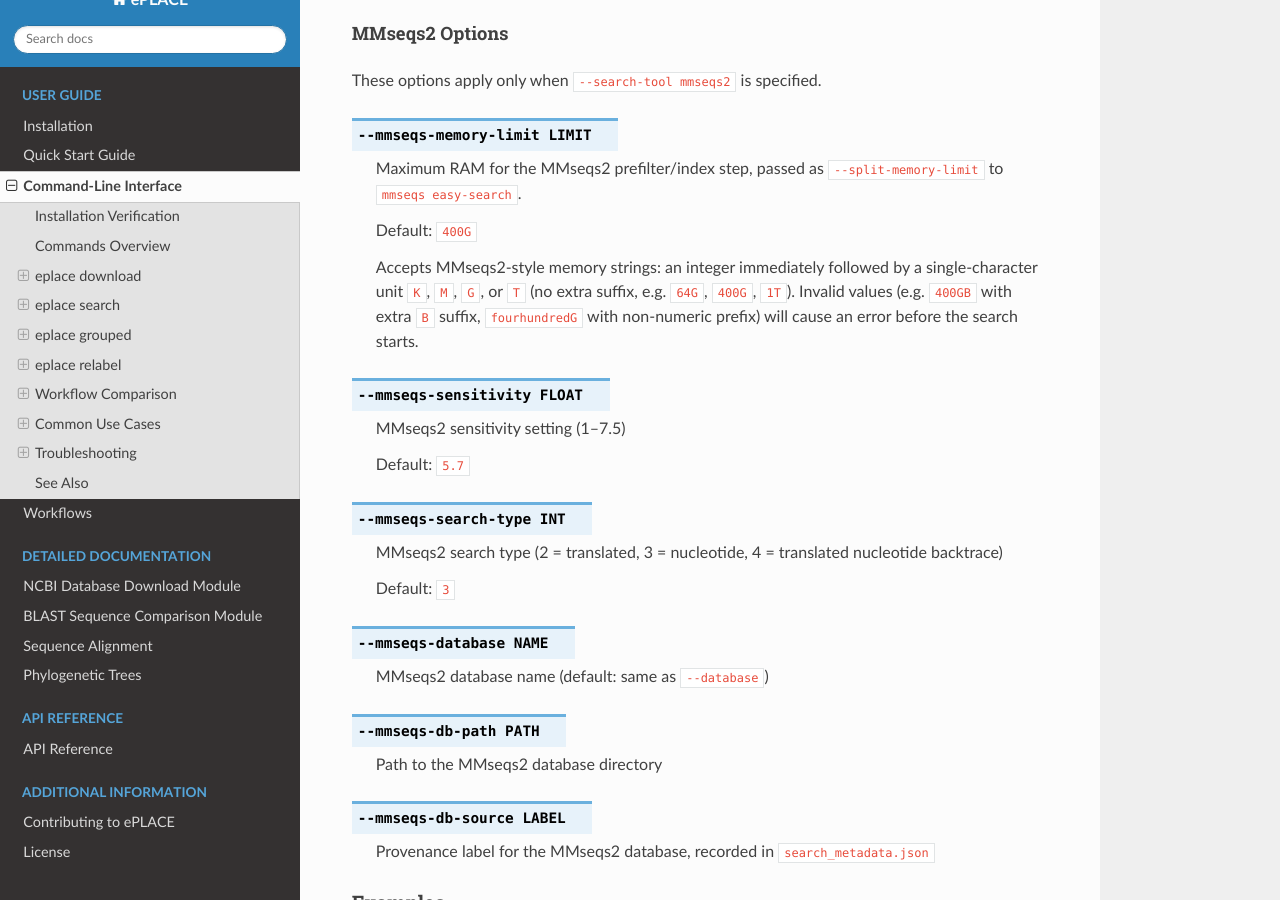
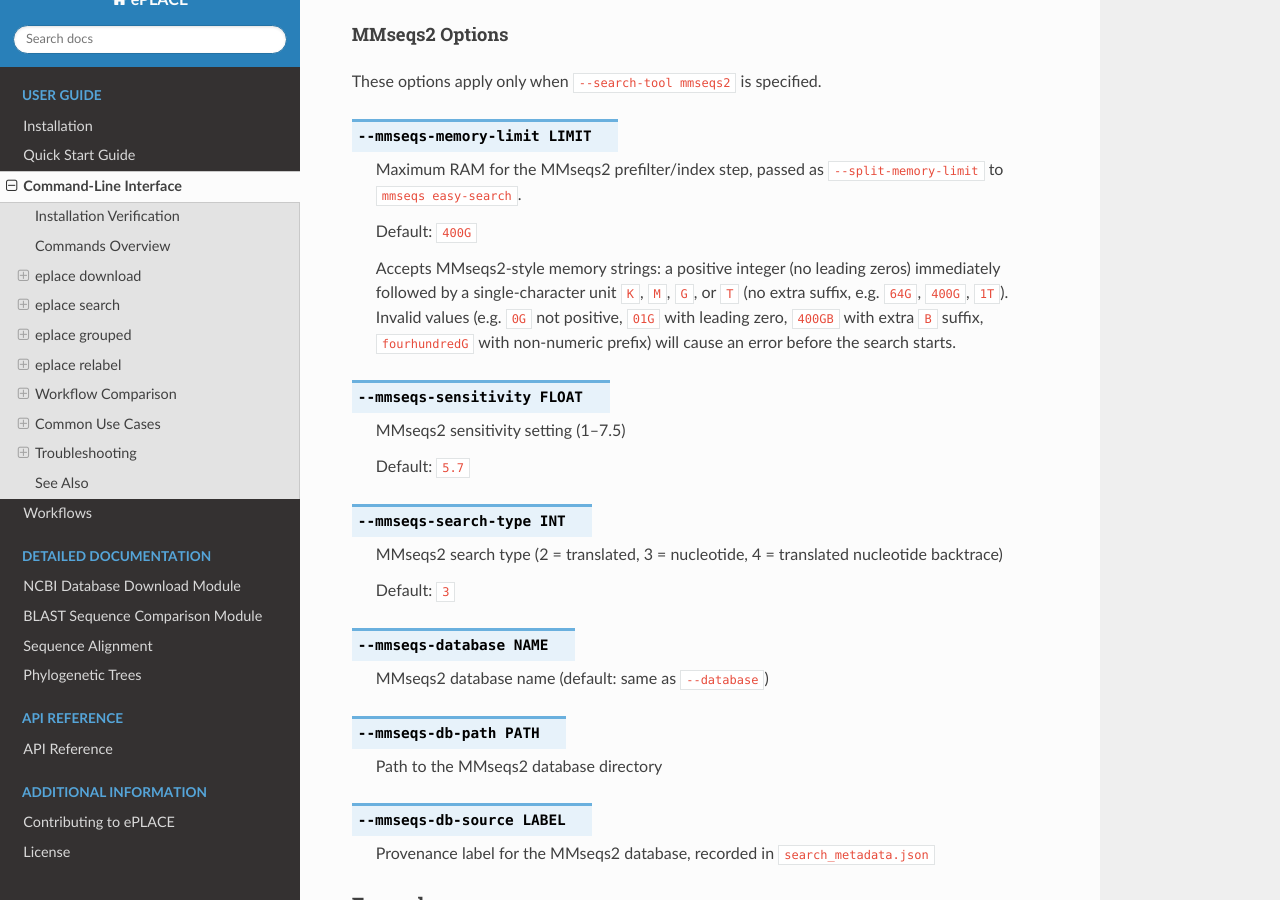
Before and after one commit to mpdoane2/eplace, a Sphinx documentation site: the page built from docs/source/cli.rst, in a window 1280 px wide and 900 px high, scrolled down 8183 px. Built offline with Sphinx 7.4.7 and the Read the Docs theme 3.1.0, drawn with Linux system fonts in a browser that asks for light colours; some of the changed text lies outside the part shown.

Commit message:
Align MMseqs memory-limit error and docs with positive-integer rules
Agent-Logs-Url: https://github.com/linsalrob/eplace/sessions/54bb4e54-90d6-4bc0-96ec-ae27015b69a7

Co-authored-by: linsalrob <836231+linsalrob@users.noreply.github.com>

```diff
--- a/docs/source/cli.rst
+++ b/docs/source/cli.rst
@@ -220,7 +220,8 @@ These options apply only when ``--search-tool mmseqs2`` is specified.
    On smaller hosts (laptops/small VMs), set a lower value explicitly,
    for example ``16G`` or ``32G``.
 
-   Accepts MMseqs2-style memory strings: an integer immediately followed by a
+   Accepts MMseqs2-style memory strings: a positive integer (no leading zeros)
+   immediately followed by a
    single-character unit ``K``, ``M``, ``G``, or ``T`` (no extra suffix).
    Invalid values (e.g. ``0G`` which is not a positive value, ``01G`` with a leading zero,
    ``400GB`` where ``B`` makes a double unit, or
@@ -423,11 +424,12 @@ These options apply only when ``--search-tool mmseqs2`` is specified.
 
    Default: ``400G``
 
-   Accepts MMseqs2-style memory strings: an integer immediately followed by a
-   single-character unit ``K``, ``M``, ``G``, or ``T`` (no extra suffix, e.g.
-   ``64G``, ``400G``, ``1T``).
-   Invalid values (e.g. ``400GB`` with extra ``B`` suffix, ``fourhundredG``
-   with non-numeric prefix) will cause an error before the search starts.
+   Accepts MMseqs2-style memory strings: a positive integer (no leading zeros)
+   immediately followed by a single-character unit ``K``, ``M``, ``G``, or
+   ``T`` (no extra suffix, e.g. ``64G``, ``400G``, ``1T``).
+   Invalid values (e.g. ``0G`` not positive, ``01G`` with leading zero,
+   ``400GB`` with extra ``B`` suffix, ``fourhundredG`` with non-numeric prefix)
+   will cause an error before the search starts.
 
 .. option:: --mmseqs-sensitivity FLOAT
 
```
Also changed, not shown: 1 other file.
